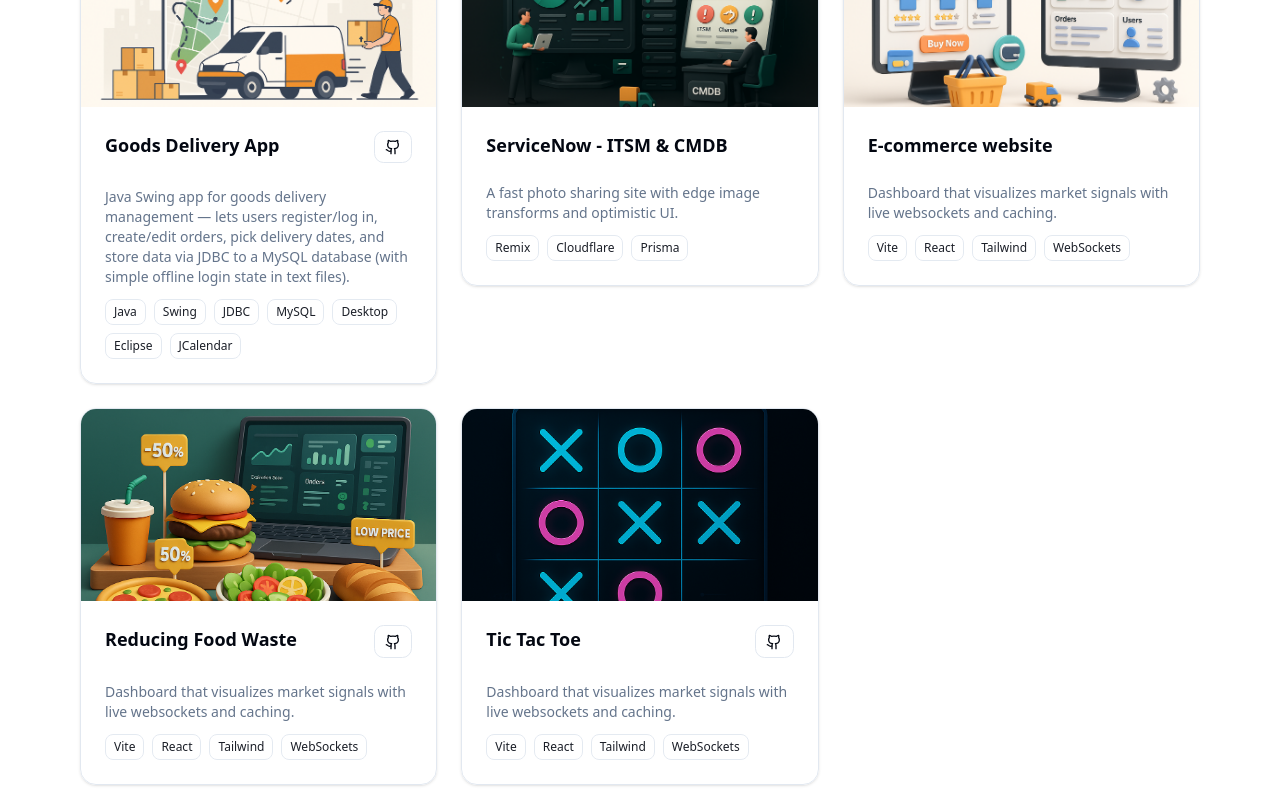
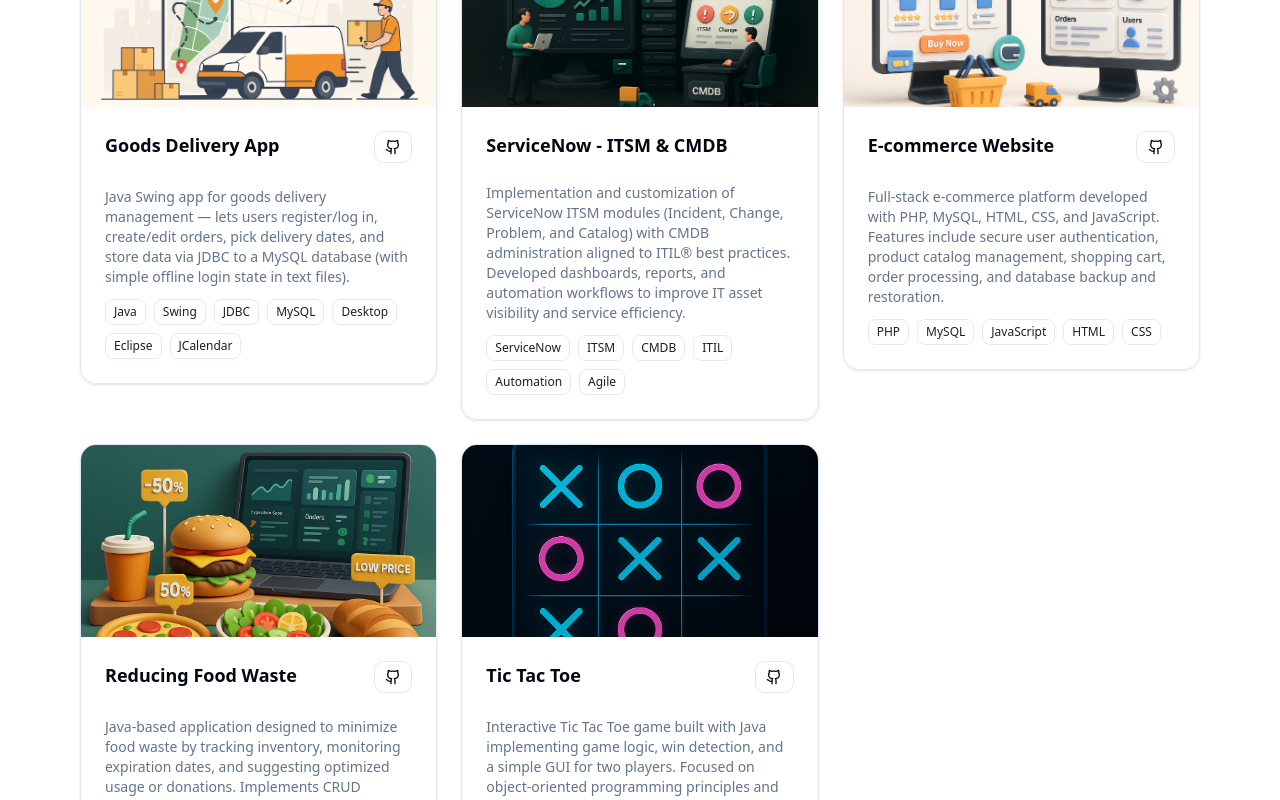
Before and after one commit to AjayDevzX/myPortfolio-Ajaykumar-Devaradjou, a Next.js app: page / in a window 1280 px wide. Shown: the part 1280-2080 px from the top of the page. Built offline with nearby package versions, Linux system fonts and the light colour scheme.

Commit message:
first commit

```diff
--- a/src/app/page.tsx
+++ b/src/app/page.tsx
@@ -319,33 +319,33 @@ const PROJECTS = [
   {
     title: "ServiceNow - ITSM & CMDB",
     description:
-      "A fast photo sharing site with edge image transforms and optimistic UI.",
-    tags: ["Remix", "Cloudflare", "Prisma"],
+      "Implementation and customization of ServiceNow ITSM modules (Incident, Change, Problem, and Catalog) with CMDB administration aligned to ITIL® best practices. Developed dashboards, reports, and automation workflows to improve IT asset visibility and service efficiency.",
+    tags: ["ServiceNow", "ITSM", "CMDB", "ITIL", "Automation", "Agile"],
     image: "/projects/servicenowimage.png",
   },
   {
-    title: "E-commerce website",
+    title: "E-commerce Website",
     description:
-      "Dashboard that visualizes market signals with live websockets and caching.",
-    tags: ["Vite", "React", "Tailwind", "WebSockets"],
+      "Full-stack e-commerce platform developed with PHP, MySQL, HTML, CSS, and JavaScript. Features include secure user authentication, product catalog management, shopping cart, order processing, and database backup and restoration.",
+    tags: ["PHP", "MySQL", "JavaScript", "HTML", "CSS"],
     image: "/projects/ecommerce.png",
-    repo: "",
+    repo: "https://github.com/AjayDevzX/e-commerce-webcentric.git",
   },
   {
     title: "Reducing Food Waste",
     description:
-      "Dashboard that visualizes market signals with live websockets and caching.",
-    tags: ["Vite", "React", "Tailwind", "WebSockets"],
+      "Java-based application designed to minimize food waste by tracking inventory, monitoring expiration dates, and suggesting optimized usage or donations. Implements CRUD operations, file management, and a user-friendly interface for sustainable food management.",
+    tags: ["Java", "OOP", "MySQL", "Swing", "Sustainability"],
     image: "/projects/foodwaste.png",
-    repo: "https://github.com/yourname/stocksense",
+    repo: "https://github.com/AjayDevzX/reducing-food-waste-java.git",
   },
   {
     title: "Tic Tac Toe",
     description:
-      "Dashboard that visualizes market signals with live websockets and caching.",
-    tags: ["Vite", "React", "Tailwind", "WebSockets"],
+      "Interactive Tic Tac Toe game built with Java implementing game logic, win detection, and a simple GUI for two players. Focused on object-oriented programming principles and clean interface design.",
+    tags: ["Java", "OOP", "Game Development", "Swing"],
     image: "/projects/tictactoe.png",
-    repo: "https://github.com/yourname/stocksense",
+    repo: "https://github.com/AjayDevzX/Tic_tac_toe.git",
   },
 ];
 
@@ -709,7 +709,6 @@ function HeadshotInteractive({
     </div>
   );
 }
-
 // ========================= Mobile menu =========================
 function MobileMenu() {
   const [open, setOpen] = React.useState(false);
```
